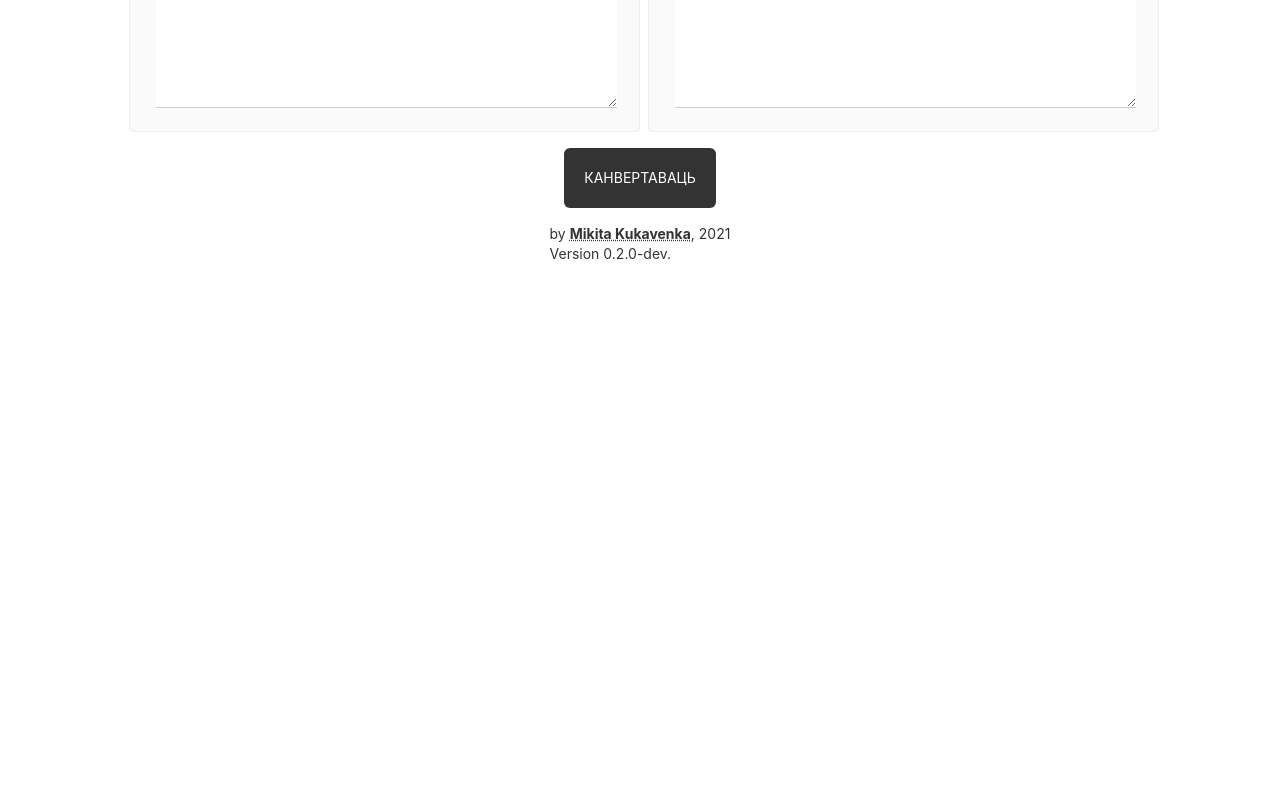
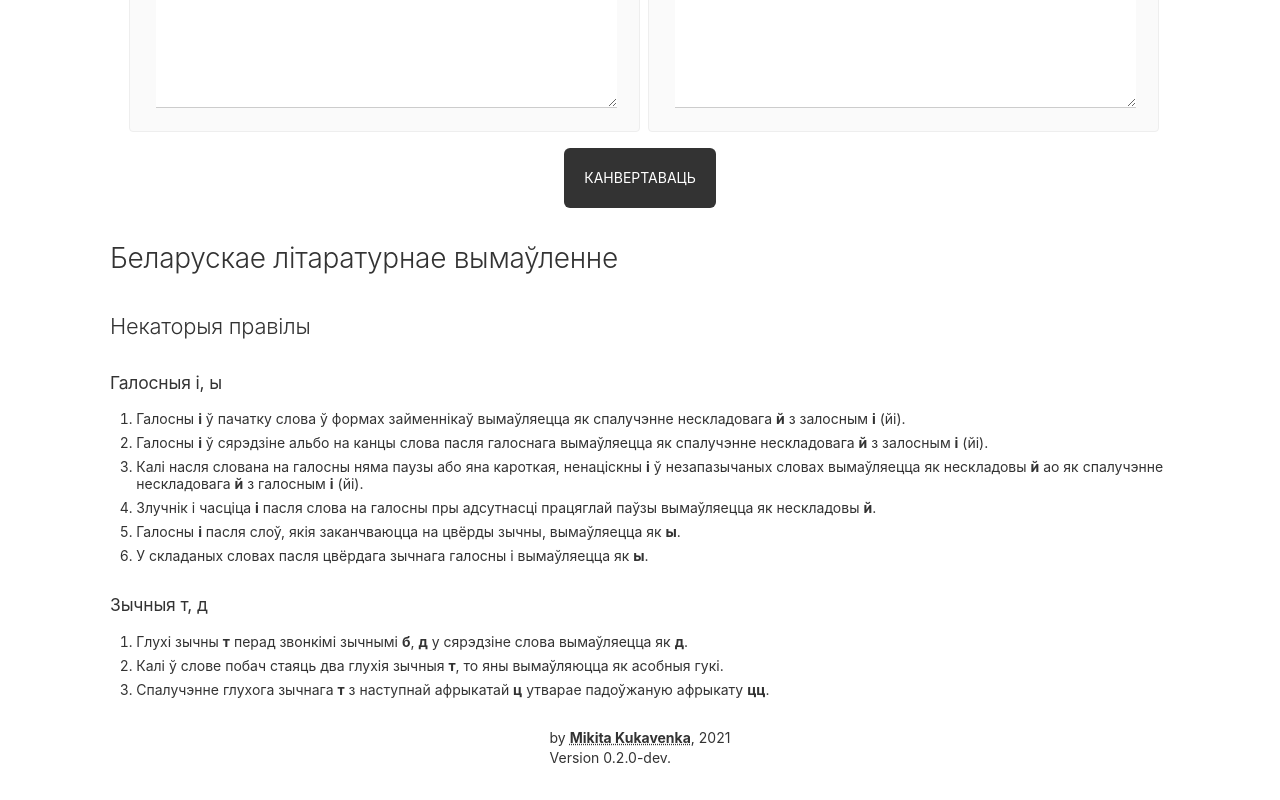
Before and after one commit to c7d5a6/maulennie, an Angular app: page / in a window 1280 px wide. Shown: the part 444-1244 px from the top of the page. Before the commit the page ends 800 px from the top, so only its background shows below. Built offline with nearby package versions, Linux system fonts and the light colour scheme.

Commit message:
gitflow-feature-stash: rules

```diff
--- a/src/app/app.component.html
+++ b/src/app/app.component.html
@@ -4,7 +4,7 @@
 
   <app-converter></app-converter>
 
-  <!-- <app-rules></app-rules> -->
+  <app-rules></app-rules>
 
   <app-footer></app-footer>
 </div>
--- a/src/app/components/rules/rules.component.css
+++ b/src/app/components/rules/rules.component.css
@@ -0,0 +1,38 @@
+:host {
+    margin-top: 32px;
+}
+
+h1 {
+    margin: 0 0 1.25em;
+    font-weight: 300;
+    font-size: 2em;
+    line-height: 1.3;
+    letter-spacing: -0.01em;
+}
+
+h2 {
+    margin: 1.6em 0 .64em;
+    font-weight: 300;
+    font-size: 1.5625em;
+    line-height: 1.4;
+    letter-spacing: -0.01em;
+}
+
+h3 {
+    margin: 1.6em 0 .8em;
+    font-weight: 400;
+    font-size: 1.25em;
+    line-height: 1.5;
+    letter-spacing: -0.01em;
+}
+
+ul, ol {
+    margin: 1em 0;
+    margin-left: .625em;
+    padding: 0;
+}
+
+ul li, ol li {
+    margin-bottom: .5em;
+    margin-left: 1.25em;
+}
--- a/src/app/components/rules/rules.component.html
+++ b/src/app/components/rules/rules.component.html
@@ -1 +1,17 @@
-<p>rules works!</p>
+<h1 id="-">Беларускае літаратурнае вымаўленне</h1>
+<h2 id="-">Некаторыя правілы</h2>
+<h3 id="-">Галосныя і, ы</h3>
+<ol>
+<li>Галосны <strong>і</strong> ў пачатку слова ў формах займеннікаў вымаўляецца як спалучэнне нескладовага <strong>й</strong> з залосным <strong>і</strong> (йі).</li>
+<li>Галосны <strong>і</strong> ў сярэдзіне альбо на канцы слова пасля галоснага вымаўляецца як спалучэнне нескладовага <strong>й</strong> з залосным <strong>і</strong> (йі).</li>
+<li>Калі насля слована на галосны няма паузы або яна кароткая, ненаціскны <strong>і</strong> ў незапазычаных словах вымаўляецца як нескладовы <strong>й</strong> ао як спалучэнне нескладовага <strong>й</strong> з галосным <strong>і</strong> (йі).</li>
+<li>Злучнік і часціца <strong>і</strong> пасля слова на галосны пры адсутнасці працяглай паўзы вымаўляецца як нескладовы <strong>й</strong>.</li>
+<li>Галосны <strong>і</strong> пасля слоў, якія заканчваюцца на цвёрды зычны, вымаўляецца як <strong>ы</strong>.</li>
+<li>У складаных словах пасля цвёрдага зычнага галосны і вымаўляецца як <strong>ы</strong>.</li>
+</ol>
+<h3 id="-">Зычныя т, д</h3>
+<ol>
+<li>Глухі зычны <strong>т</strong> перад звонкімі зычнымі <strong>б</strong>, <strong>д</strong> у сярэдзіне слова вымаўляецца як <strong>д</strong>.</li>
+<li>Калі ў слове побач стаяць два глухія зычныя <strong>т</strong>, то яны вымаўляюцца як асобныя гукі.</li>
+<li>Спалучэнне глухога зычнага <strong>т</strong> з наступнай афрыкатай <strong>ц</strong> утварае падоўжаную афрыкату <strong>цц</strong>.</li>
+</ol>
```
Also changed, not shown: 1 other file (tests, documents, lock files or other folders).
